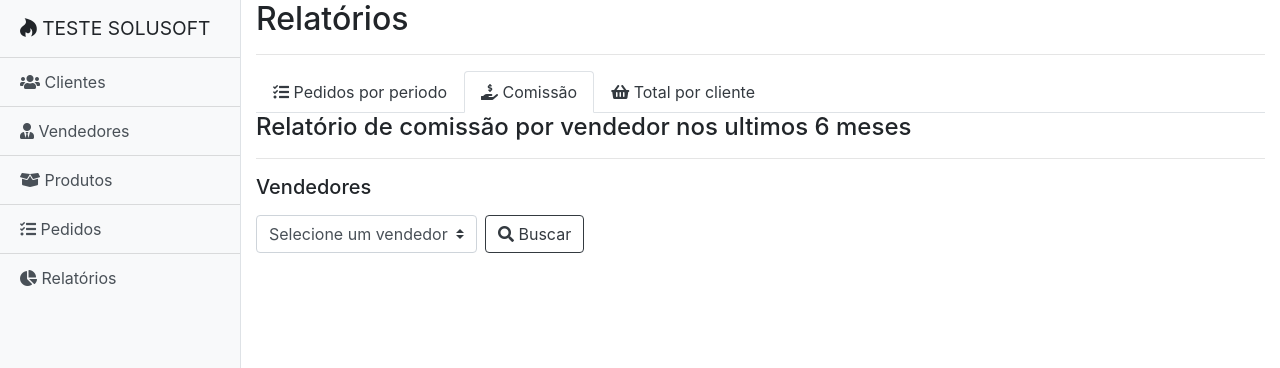
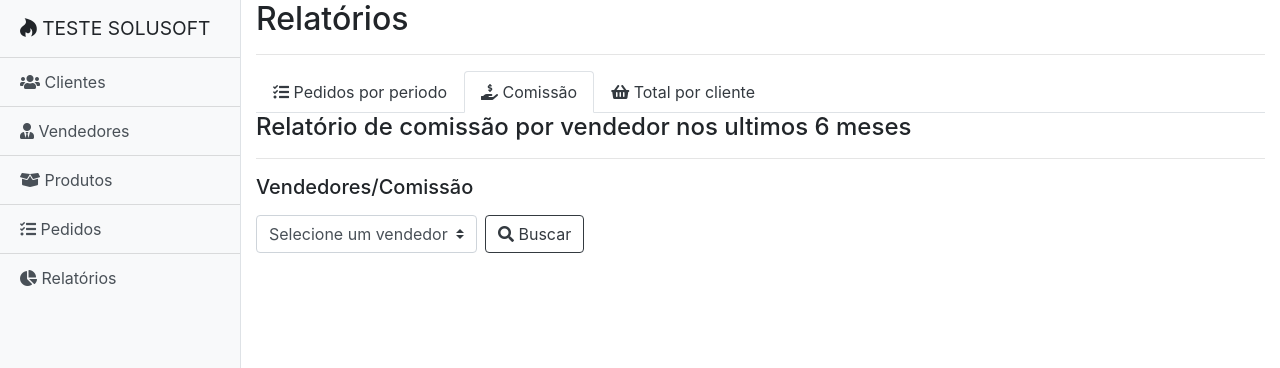
Before and after one commit to Eduardosfer/testesolusoft, a CodeIgniter app: page /testesolusoft/index.php/Relatorios in a window 1280 px wide, after a click on "Comissão". Shown: the top 368 px of the page. Run offline with CodeIgniter, Linux system fonts and the light colour scheme; tables that the repository leaves empty or names only in its code hold one stand-in row (values such as "Sample post").

Commit message:
Finalização de relatório de comissão por vendedor nos ultimos 6 meses

```diff
--- a/application/views/relatorios/lista.php
+++ b/application/views/relatorios/lista.php
@@ -74,14 +74,14 @@
 
 			<hr>
 
-			<h5>Vendedores</h5>
+			<h5>Vendedores/Comissão</h5>
 
 			<form class="form-inline" id="form_busca_pedido">
 				<label class="sr-only" for="ped_codigo_vendedor">Vendedor</label>
 				<select class="custom-select my-2 mr-sm-2" id="ped_codigo_vendedor">
 					<option value="">Selecione um vendedor</option>
 					<?php foreach ($vendedores as $vendedor) { ?>
-					<option value="<?= $vendedor->ven_codigo ?>"><?= $vendedor->ven_nome ?></option>
+					<option value="<?= $vendedor->ven_codigo ?>"><?= $vendedor->ven_nome . " | " . $vendedor->ven_comissao . "%" ?></option>
 					<?php } ?>
 				</select>
 				<button type="button" onclick="buscarComissaoPorVendedor();" class="btn btn-outline-dark"><i class="fa fa-search"></i> Buscar</button>
```
